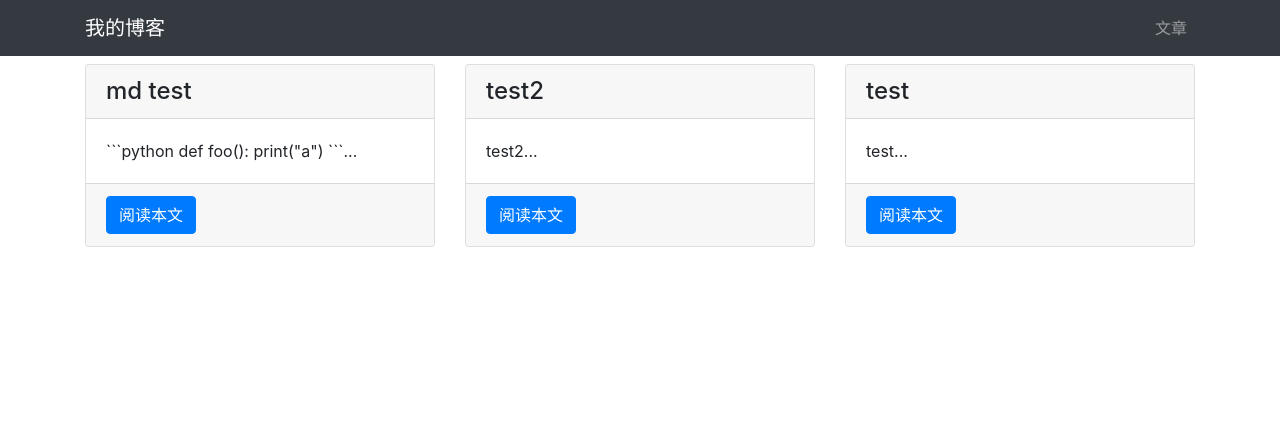
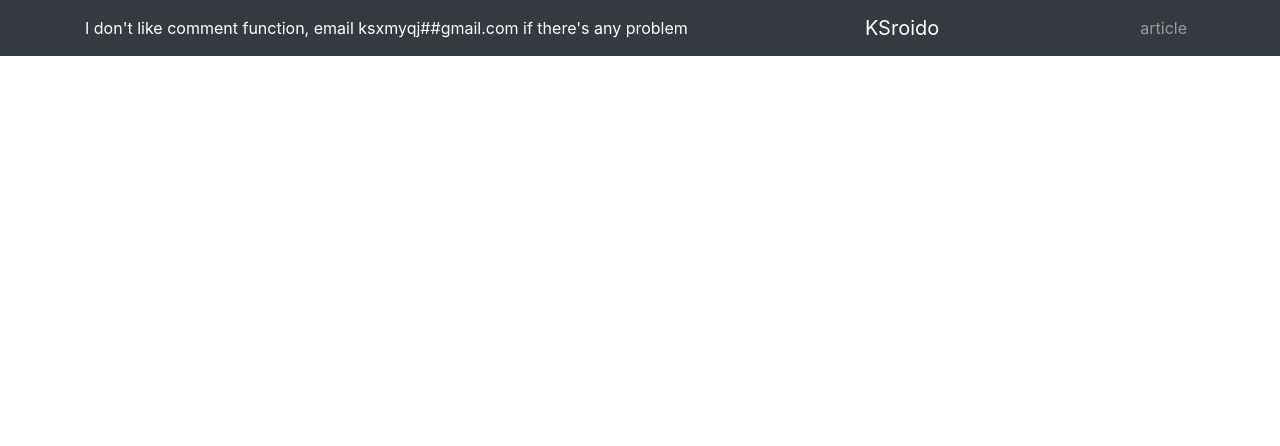
Before and after one commit to Valkierja/django22, a Django app: page /article/article-list/ in a window 1280 px wide. Shown: the top 446 px of the page. Run offline with Django 3.2, Linux system fonts and the light colour scheme; data comes from the database, SQL or seed files in the repository; data that the repository does not hold is empty; some libraries are stand-ins or nearby versions.

Commit message:
add 301 and 302 function and title

```diff
--- a/article/admin.py
+++ b/article/admin.py
@@ -2,5 +2,5 @@ from django.contrib import admin
 
 # Register your models here.
 from django.contrib import admin
-from .models import ArirticlePost
-admin.site.register(ArirticlePost)
+from .models import ArticlePost
+admin.site.register(ArticlePost)
--- a/article/models.py
+++ b/article/models.py
@@ -6,7 +6,7 @@ from django.db import models
 from django.contrib.auth.models import User
 from django.utils import timezone
 
-class ArirticlePost(models.Model):
+class ArticlePost(models.Model):
     author = models.ForeignKey(User, on_delete=models.CASCADE)
     title = models.CharField(max_length=64)
     body = models.TextField()
--- a/article/urls.py
+++ b/article/urls.py
@@ -1,8 +1,13 @@
 import imp
 from django.urls import path
 from . import views
+from django.shortcuts import redirect
+from django.urls import path, include
+
 app_name = 'article'
 urlpatterns = [
+    path('', lambda request: redirect('article-list/', permanent=True)),
+
     path('article-list/', views.article_list, name='article_list'),
     path('article-detail/<int:id>/', views.article_details, name='article_detail'),
 ]
--- a/article/views.py
+++ b/article/views.py
@@ -2,7 +2,7 @@ from django.shortcuts import render
 from django.http import HttpResponse
 
 # Create your views here.
-from .models import ArirticlePost
+from .models import ArticlePost
 import markdown
 from django.shortcuts import render, redirect
 # 引入HttpResponse
@@ -13,13 +13,13 @@ from django.contrib.auth.models import User
 
 
 def article_list(request):
-    articles = ArirticlePost.objects.all()
+    articles = ArticlePost.objects.all()
     context = {'articles': articles}
     return render(request, 'article/list.html', context)
     #return HttpResponse("Hello World!")
 
 def article_details(request, id):
-    article = ArirticlePost.objects.get(id=id)
+    article = ArticlePost.objects.get(id=id)
     article.body = markdown.markdown(
         article.body,
         extensions=[
--- a/my_blog/urls.py
+++ b/my_blog/urls.py
@@ -18,8 +18,12 @@ from xml.etree.ElementInclude import include
 from django.contrib import admin
 
 from django.urls import path, include
+from django.shortcuts import redirect
+from django.urls import path, include
+
 
 urlpatterns = [
+    path('', lambda request: redirect('article/', permanent=True)),
     path('admin/', admin.site.urls),
     path("article/", include("article.urls", namespace="article")),
 
--- a/templates/header.html
+++ b/templates/header.html
@@ -1,19 +1,18 @@
 <nav class="navbar navbar-expand-lg navbar-dark bg-dark">
   <div class="container">
-
+    <a style="color: white">I don't like comment function, email ksxmyqj##gmail.com if there's any problem </a>
     <!-- 导航栏商标 -->
-    <a class="navbar-brand" href="#">我的博客</a>
-
+    <a class="navbar-brand" href="#">KSroido</a>
     <!-- 导航入口 -->
     <div>
       <ul class="navbar-nav">
         <!-- 条目 -->
         <li class="nav-item">
-          <a class="nav-link" href="{% url 'article:article_list' %}">文章</a>
+          <a class="nav-link" href="{% url 'article:article_list' %}">article</a>
             {% comment %}#article是定义在urls.py中的app_name{% endcomment %}
         </li>
       </ul>
     </div>
 
-  </div>
-</nav>
+    </div>
+    </nav>
```
Also changed, not shown: db.sqlite3.
